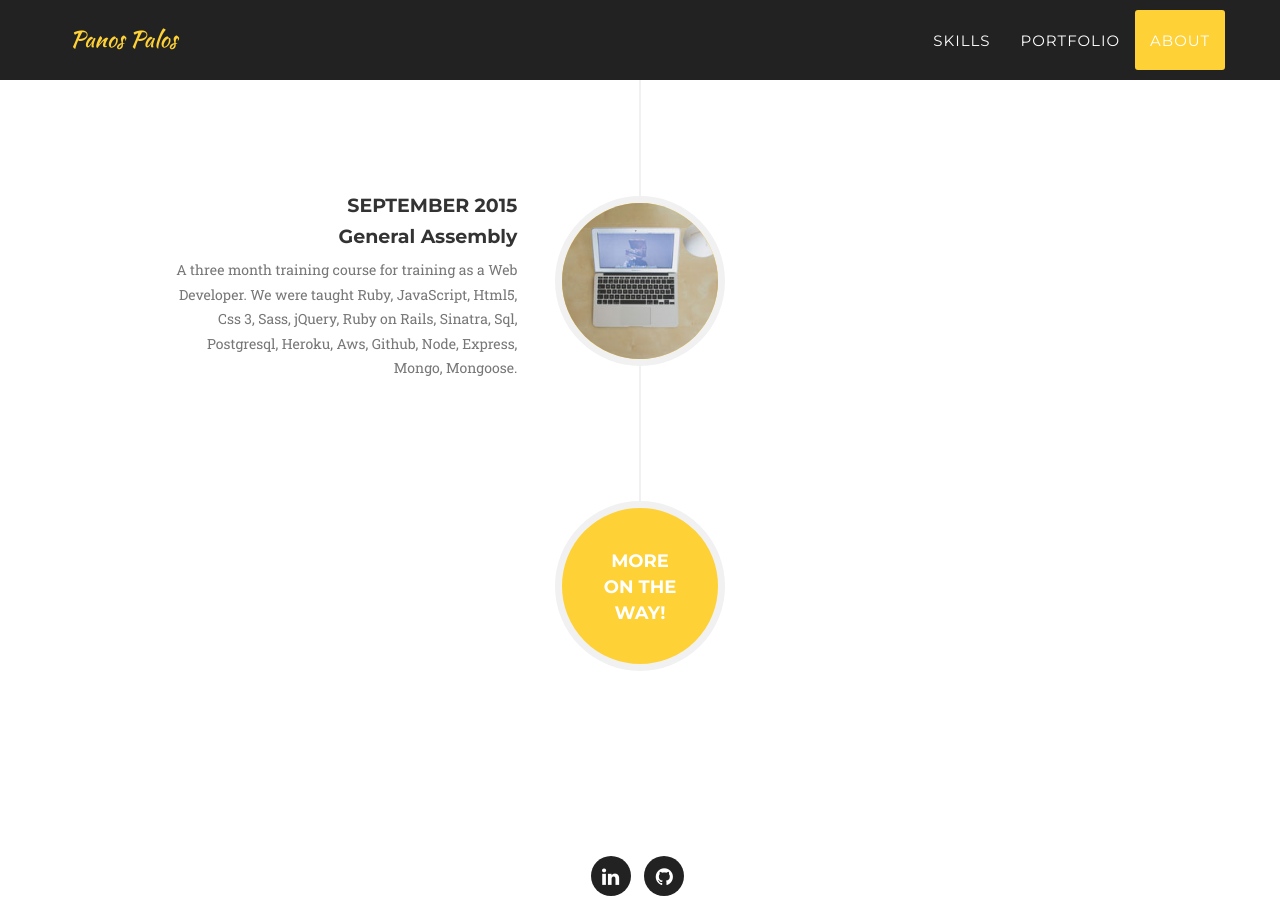
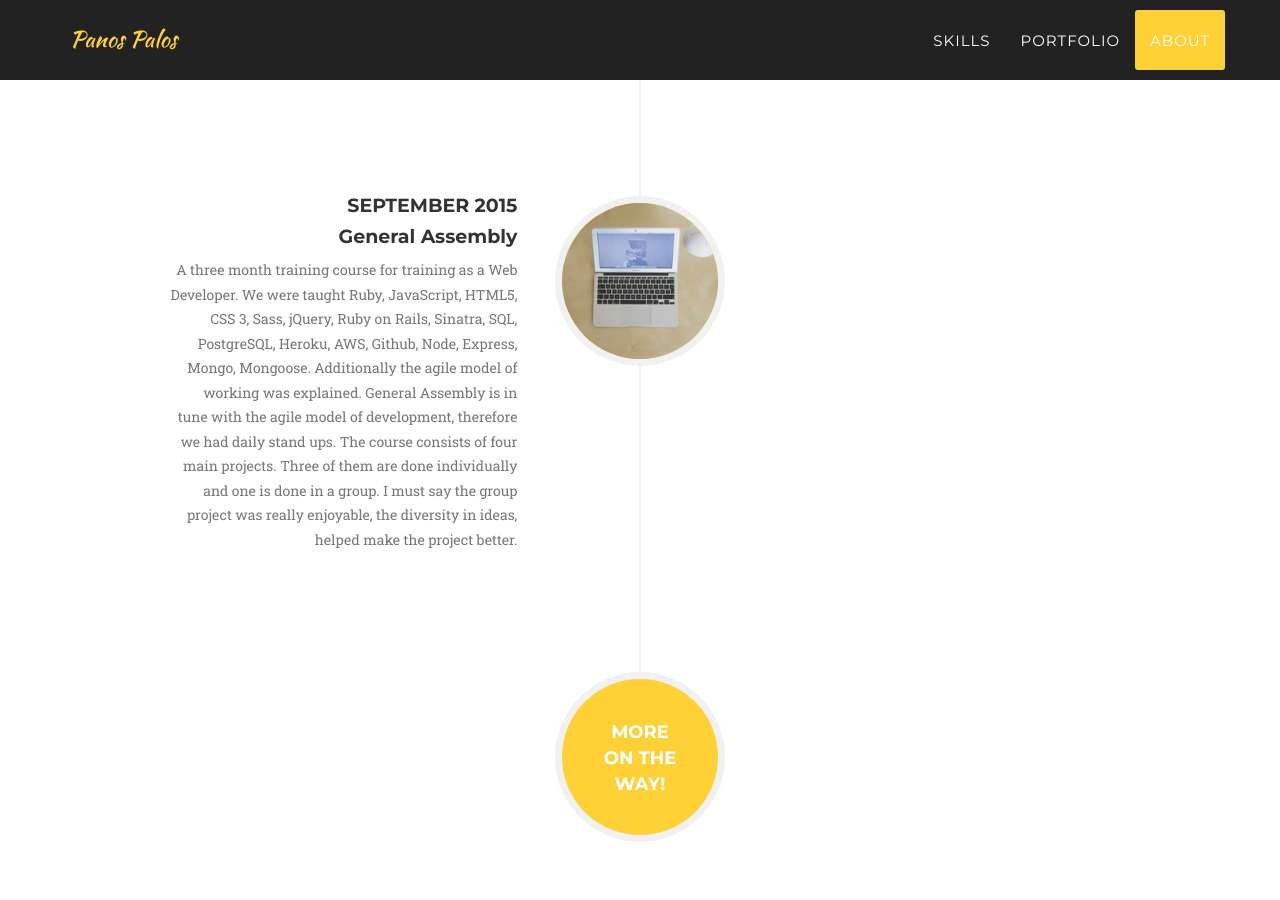
Before and after one commit to panox/panox.github.io, a Jekyll site: the page built from index.html, in a window 1280 px wide and 900 px high, scrolled down 3845 px. Built offline with Jekyll 4.4.1, drawn with Linux system fonts in a browser that asks for light colours; some web fonts are replaced.

Commit message:
about text change

```diff
--- a/_includes/about.html
+++ b/_includes/about.html
@@ -75,7 +75,9 @@
                                     <h4 class="subheading">General Assembly</h4>
                                 </div>
                                 <div class="timeline-body">
-                                    <p class="text-muted">A three month training course for training as a Web Developer. We were taught Ruby, JavaScript, Html5, Css 3, Sass, jQuery, Ruby on Rails, Sinatra, Sql, Postgresql, Heroku, Aws, Github, Node, Express, Mongo, Mongoose.</p>
+                                    <p class="text-muted">
+                                        A three month training course for training as a Web Developer. We were taught Ruby, JavaScript, HTML5, CSS 3, Sass, jQuery, Ruby on Rails, Sinatra, SQL, PostgreSQL, Heroku, AWS, Github, Node, Express, Mongo, Mongoose. Additionally the agile model of working was explained. General Assembly is in tune with the agile model of development, therefore we had daily stand ups. The course consists of four main projects. Three of them are done individually and one is done in a group. I must say the group project was really enjoyable, the diversity in ideas, helped make the project better.
+                                    </p>
                                 </div>
                             </div>
                         </li>
```
